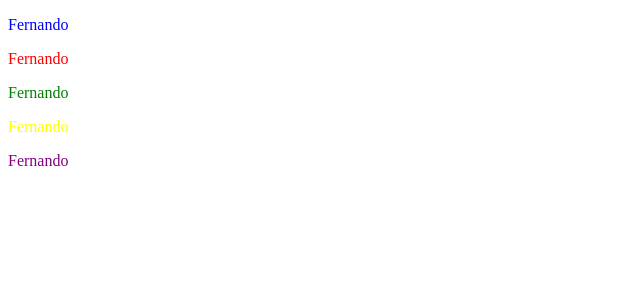
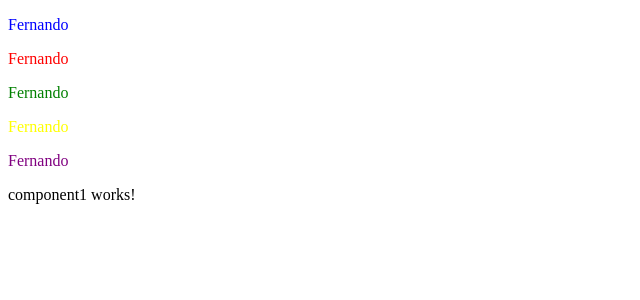
Before and after one commit to nandouluna/AngularExample, an Angular app: page / in a window 1280 px wide. Shown: the top 300 px of the page, without its empty margins (0-640 px from the left). Built offline with nearby package versions, Linux system fonts and the light colour scheme.

Commit message:
Se agrega componente

```diff
--- a/src/app/app.component.html
+++ b/src/app/app.component.html
@@ -3,3 +3,5 @@
 <p style="color: green;">Fernando</p>
 <p style="color: yellow;">Fernando</p>
 <p style="color: purple;">Fernando</p>
+
+<app-component1></app-component1>
--- a/src/app/app.module.ts
+++ b/src/app/app.module.ts
@@ -2,10 +2,12 @@ import { BrowserModule } from '@angular/platform-browser';
 import { NgModule } from '@angular/core';
 
 import { AppComponent } from './app.component';
+import { Component1Component } from './component1/component1.component';
 
 @NgModule({
   declarations: [
-    AppComponent
+    AppComponent,
+    Component1Component
   ],
   imports: [
     BrowserModule
--- /dev/null
+++ b/src/app/component1/component1.component.html
@@ -0,0 +1 @@
+<p>component1 works!</p>
--- /dev/null
+++ b/src/app/component1/component1.component.ts
@@ -0,0 +1,15 @@
+import { Component, OnInit } from '@angular/core';
+
+@Component({
+  selector: 'app-component1',
+  templateUrl: './component1.component.html',
+  styleUrls: ['./component1.component.css']
+})
+export class Component1Component implements OnInit {
+
+  constructor() { }
+
+  ngOnInit(): void {
+  }
+
+}
```
Also changed, not shown: src/app/component1/component1.component.css (added), 1 other file (tests, documents, lock files or other folders).
